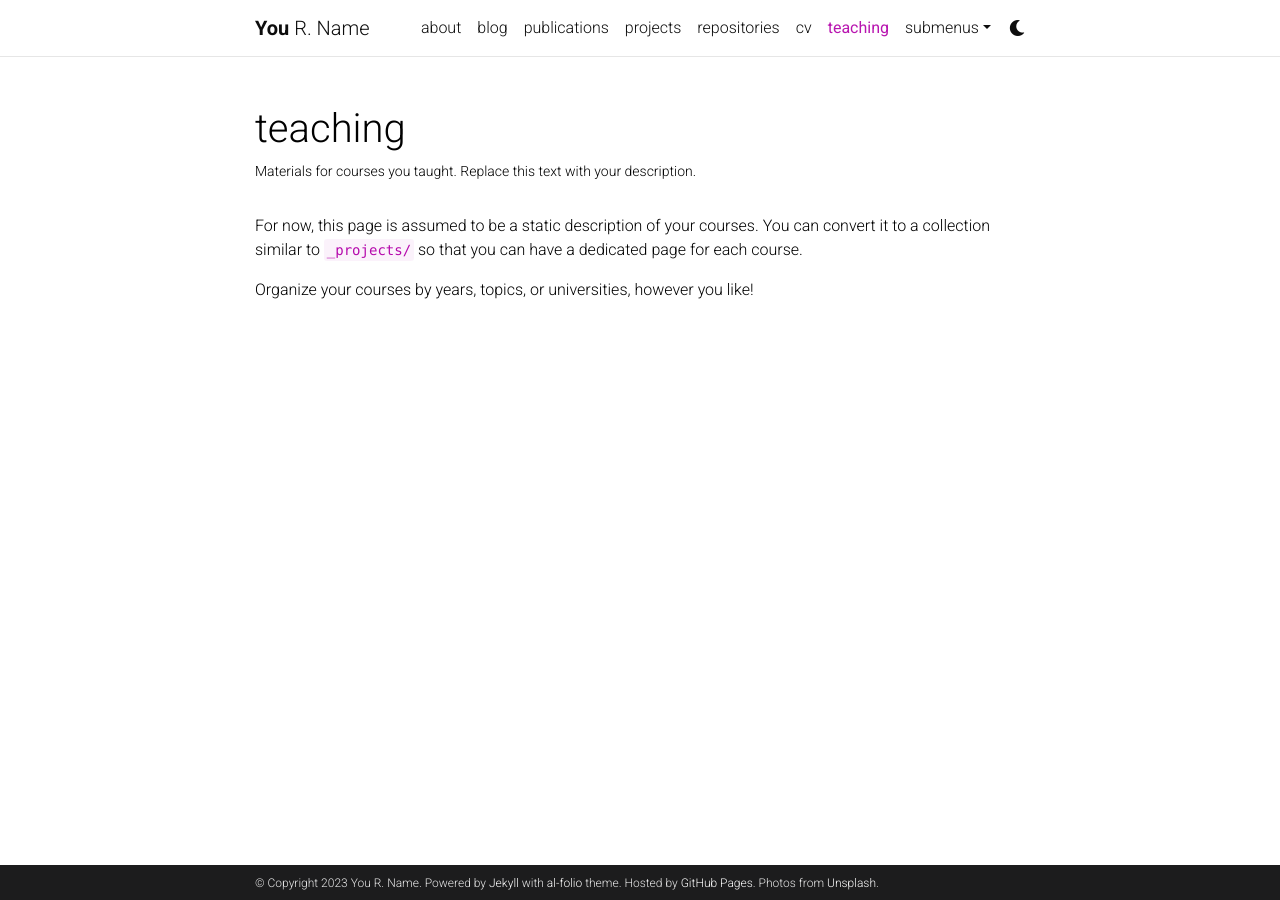
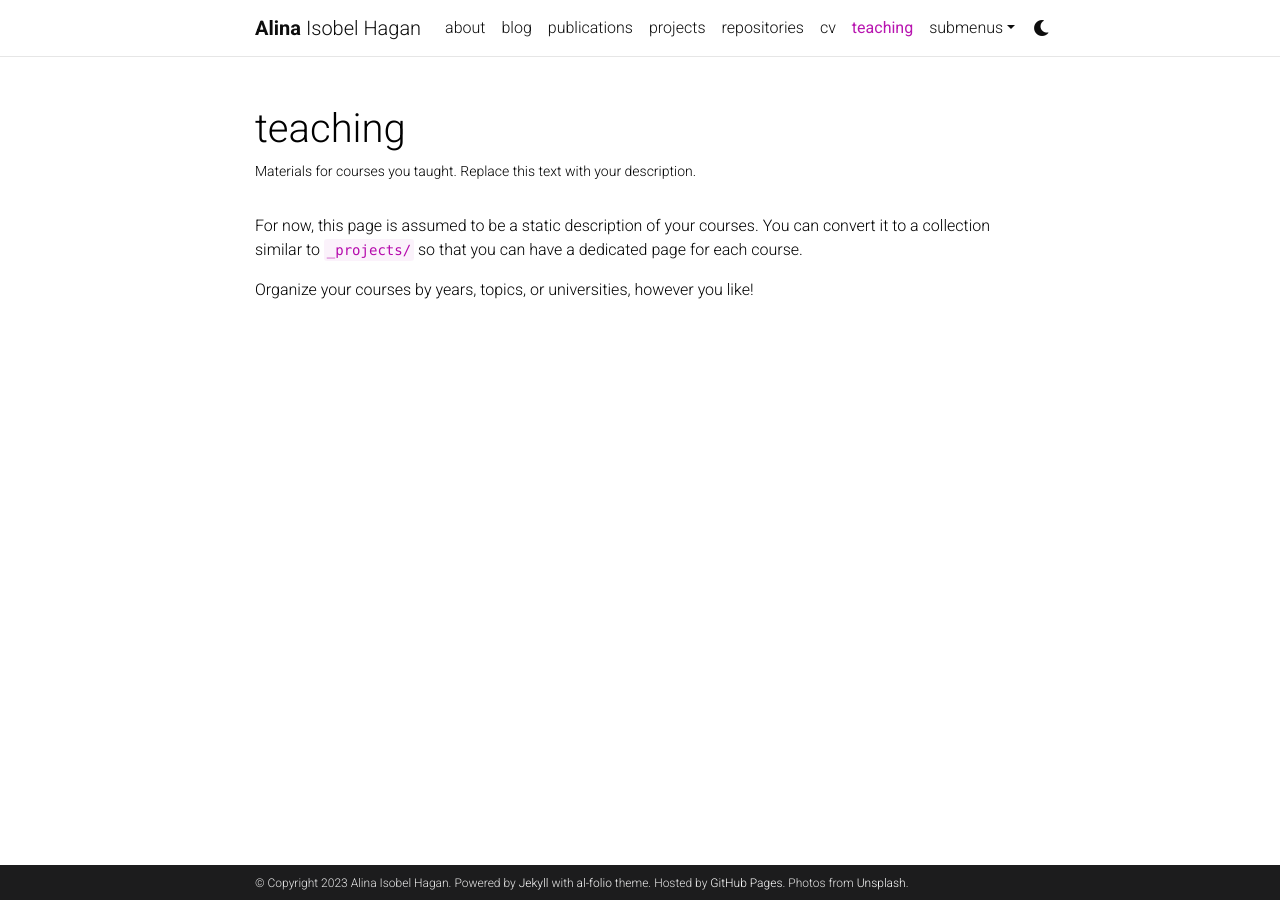
Before and after one commit to aihphysics/aihphysics.github.io, a Jekyll site: the page built from _pages/teaching.md, in a window 1280 px wide. Built offline with Jekyll 4.4.1, drawn with Linux system fonts in a browser that asks for light colours; comment, search, counter and statistics services are not loaded; a style sheet for code colours, icons or effects is not loaded.

Commit message:
config changes

```diff
--- a/_config.yml
+++ b/_config.yml
@@ -3,10 +3,10 @@
 # -----------------------------------------------------------------------------
 
 title: blank # the website title (if blank, full name will be used instead)
-first_name: You
-middle_name: R.
-last_name: Name
-email: you@example.com
+first_name: Alina
+middle_name: Isobel
+last_name: Hagan
+email: aihphysics@outlook.com
 description: > # the ">" symbol means to ignore newlines until "footer_text:"
   A simple, whitespace theme for academics. Based on [*folio](https://github.com/bogoli/-folio) design.
 footer_text: >
@@ -18,7 +18,7 @@ keywords: jekyll, jekyll-theme, academic-website, portfolio-website  # add your
 lang: en # the language of your site (for example: en, fr, cn, ru, etc.)
 icon: ⚛️  # the emoji used as the favicon (alternatively, provide image name in /assets/img/)
 
-url: https://alshedivat.github.io # the base hostname & protocol for your site
+url: https://aihphysics.github.io # the base hostname & protocol for your site
 baseurl: /al-folio # the subpath of your site, e.g. /blog/
 last_updated: false # set to true if you want to display last updated in the footer
 impressum_path:  # set to path to include impressum link in the footer, use the same path as permalink in a page, helps to conform with EU GDPR
@@ -41,7 +41,7 @@ repo_theme_dark: dark           # https://github.com/anuraghazra/github-readme-s
 # will use title and url fields
 # Take a look to https://github.com/jekyll/jekyll-feed for more customization
 
-rss_icon: true
+rss_icon: false
 
 # -----------------------------------------------------------------------------
 # Layout
@@ -67,9 +67,9 @@ og_image: # The site-wide (default for all links) Open Graph preview image
 # Social integration
 # -----------------------------------------------------------------------------
 
-github_username: # your GitHub user name
+github_username: aihphysics # your GitHub user name
 gitlab_username: # your GitLab user name
-twitter_username: # your Twitter handle
+twitter_username: aihphysics # your Twitter handle
 mastodon_username: # your mastodon instance+username in the format instance.tld/@username
 linkedin_username: # your LinkedIn user name
 telegram_username: # your Telegram user name
@@ -98,7 +98,7 @@ youtube_id: # your youtube channel id (youtube.com/@<youtube_id>)
 discord_id: # your discord id (18-digit unique numerical identifier)
 
 contact_note: >
-  You can even add a little note about which of these is the best way to reach you.
+  Email me or DM me on twitter!
 
 # -----------------------------------------------------------------------------
 # Analytics and search engine verification
```
